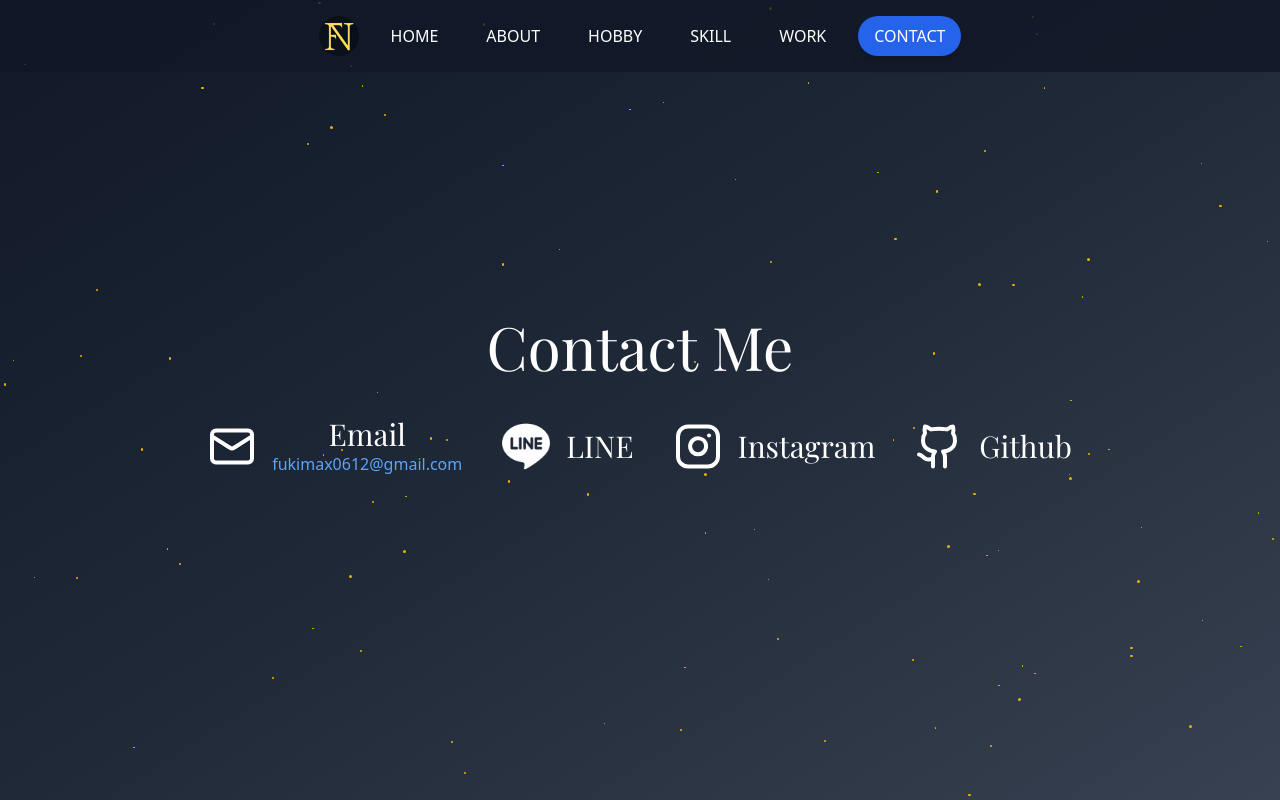
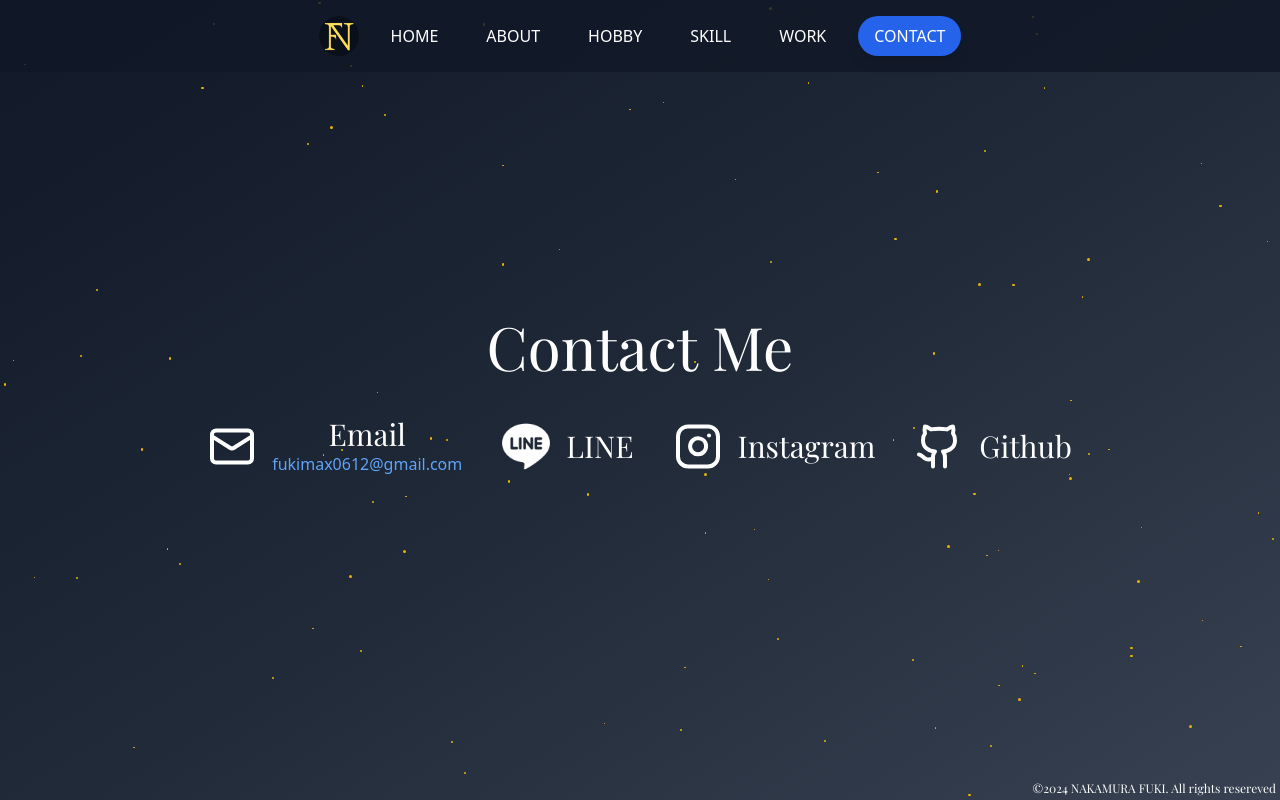
Before and after one commit to Fuki0612/fuki_portfolio, a Next.js app: page / in a window 1280 px wide. Both pictures are taken after a click on the button "CONTACT". Built offline with nearby package versions, Linux system fonts and the light colour scheme.

Commit message:
©の記載

```diff
--- a/app/components/ContactSection.tsx
+++ b/app/components/ContactSection.tsx
@@ -8,12 +8,13 @@ import { PlayfairDisplayFont, ShipporiMinchoFont } from "../font"
 
 const ContactSection: React.FC = () => {
   return (
+    <>
     <motion.div
       initial={{ opacity: 0, y: 20 }}
       animate={{ opacity: 1, y: 0 }}
       exit={{ opacity: 0, y: -20 }}
       transition={{ duration: 0.5 }}
-      className="text-center px-4 md:px-6 lg:px-8 py-32 md:py-64"
+      className="text-center px-4 md:px-6 lg:px-8 py-32 md:py-64 "
     >
       <h2 className={`${PlayfairDisplayFont.className} text-white text-4xl md:text-6xl font-bold mb-4`}>Contact Me</h2>
       <div className="mt-8">
@@ -68,6 +69,8 @@ const ContactSection: React.FC = () => {
         </div>
       </div>
     </motion.div>
+    <h3 className={`${PlayfairDisplayFont.className} text-white text-xs font-bold mb-1 bottom-0 right-1 absolute`}>©2024 NAKAMURA FUKI.   All rights resereved</h3>
+    </>
   )
 }
 
--- a/package.json
+++ b/package.json
@@ -1,5 +1,5 @@
 {
-  "name": "my-v0-project",
+  "name": "fuki-portfolio",
   "version": "0.1.0",
   "private": true,
   "scripts": {
```
Also changed, not shown: 1 other file (tests, documents, lock files or other folders).
